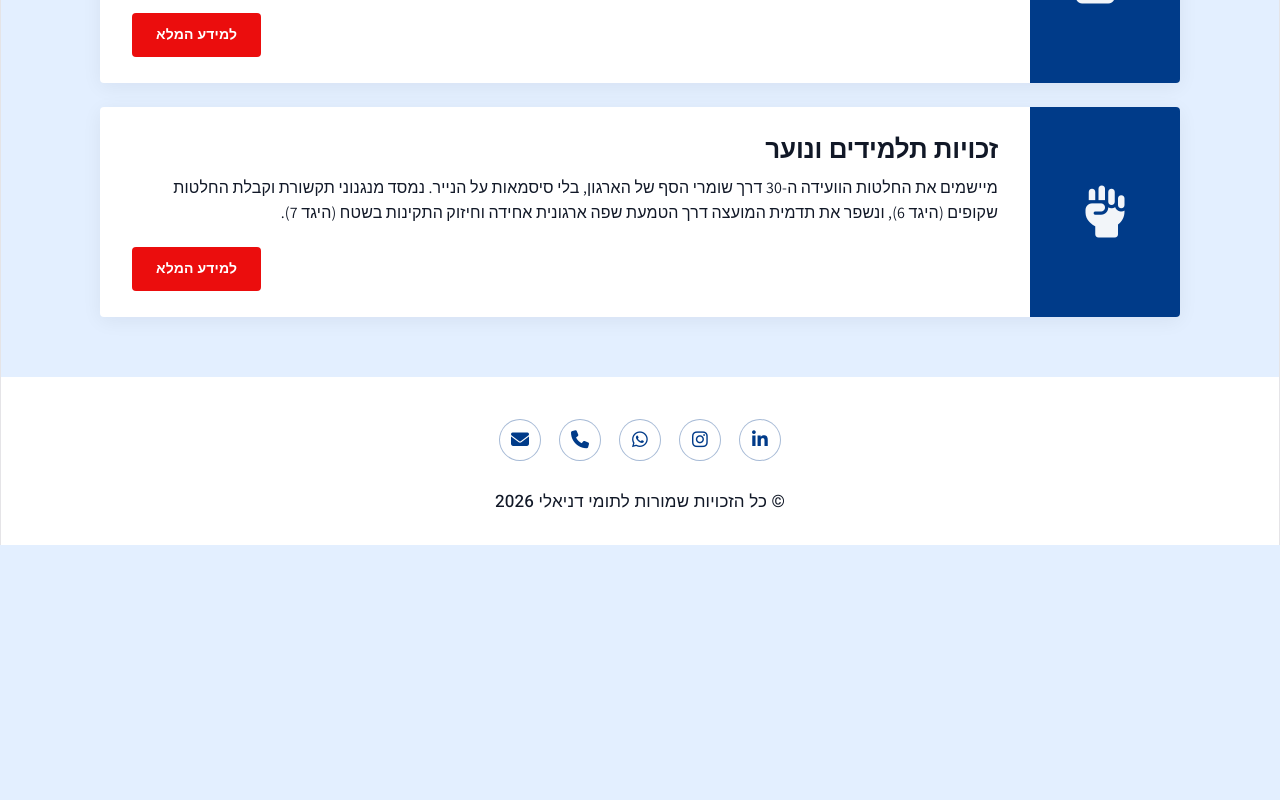
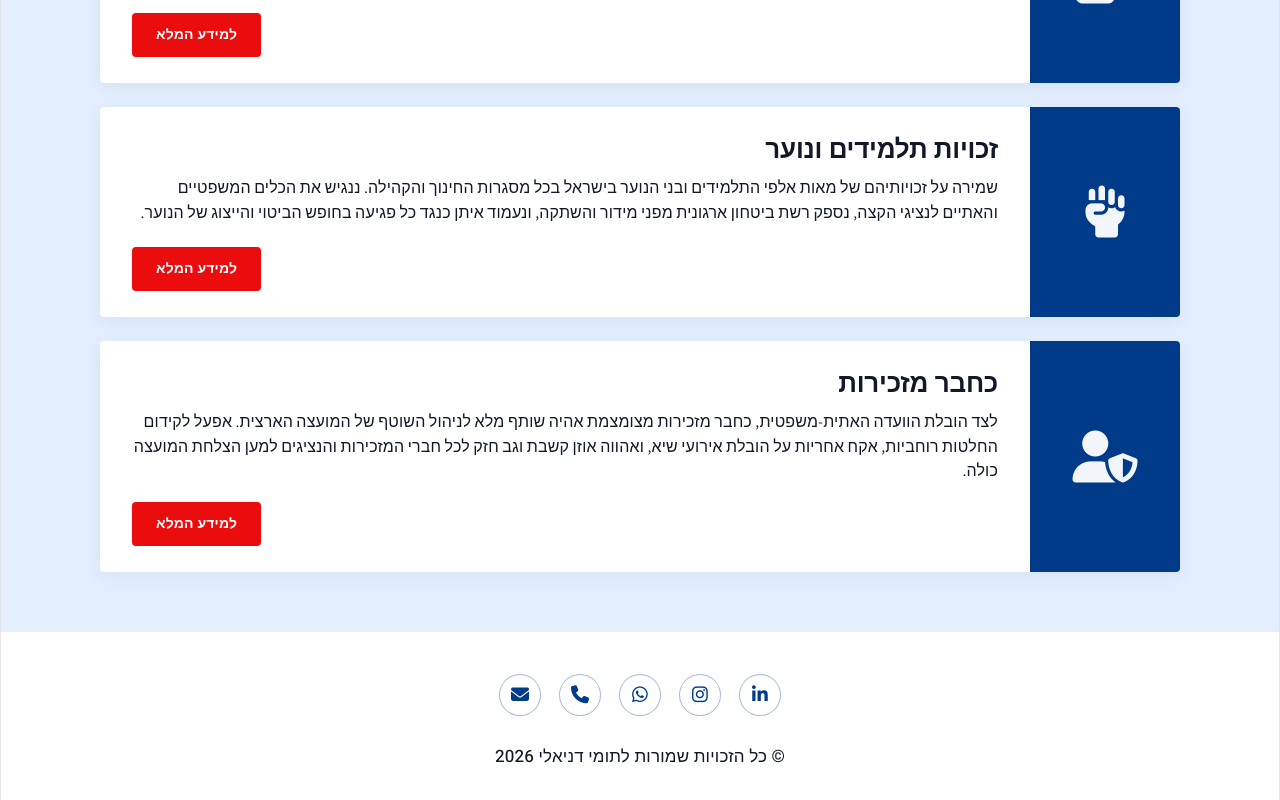
Before and after one commit to tfhsfg/tommy-danieli-website, a React (Vite) app: page /plans in a window 1280 px wide. Shown: the part 1946-2746 px from the top of the page. Before the commit the page ends 2491 px from the top, so only its background shows below. Built offline with nearby package versions, Linux system fonts and the light colour scheme.

Commit message:
עדכוני מלל וכפתורים

```diff
--- a/src/pages/Plans.jsx
+++ b/src/pages/Plans.jsx
@@ -52,8 +52,15 @@ const planItems = [
     id: 7,
     title: "זכויות תלמידים ונוער",
     icon: "fa-solid fa-hand-fist",
-    description: "מיישמים את החלטות הוועידה ה-30 דרך שומרי הסף של הארגון, בלי סיסמאות על הנייר. נמסד מנגנוני תקשורת וקבלת החלטות שקופים (היגד 6), ונשפר את תדמית המועצה דרך הטמעת שפה ארגונית אחידה וחיזוק התקינות בשטח (היגד 7).",
-    to: "/conference"
+    description: "שמירה על זכויותיהם של מאות אלפי התלמידים ובני הנוער בישראל בכל מסגרות החינוך והקהילה. ננגיש את הכלים המשפטיים והאתיים לנציגי הקצה, נספק רשת ביטחון ארגונית מפני מידור והשתקה, ונעמוד איתן כנגד כל פגיעה בחופש הביטוי והייצוג של הנוער.",
+    to: "/rights"
+  },
+  {
+    id: 8,
+    title: "כחבר מזכירות",
+    icon: "fa-solid fa-user-shield",
+    description: "לצד הובלת הוועדה האתית-משפטית, כחבר מזכירות מצומצמת אהיה שותף מלא לניהול השוטף של המועצה הארצית. אפעל לקידום החלטות רוחביות, אקח אחריות על הובלת אירועי שיא, ואהווה אוזן קשבת וגב חזק לכל חברי המזכירות והנציגים למען הצלחת המועצה כולה.",
+    to: "/partners" // מקשר לדף הוועדה/אודות, או נתיב אחר שתבחר בהמשך
   }
 ];
 
--- a/src/pages/Regulations.jsx
+++ b/src/pages/Regulations.jsx
@@ -60,8 +60,8 @@ export default function BylawsOpening() {
 
       {/* כפתור חזרה מהיר */}
       <div className="readMoreContainer">
-        <Link to="/" className="readMoreButton">
-          חזרה לעמוד הראשי
+        <Link to="/plans" className="readMoreButton">
+          לכל התוכניות
         </Link>
       </div>
     </div>
--- a/src/pages/Rights.jsx
+++ b/src/pages/Rights.jsx
@@ -56,7 +56,7 @@ export default function Rights() {
       {/* 3. כרטיסי המצב והאתגרים הנוכחיים */}
       <div id="challenges-section" className="eduSection rightsChallengesSection" style={{ paddingTop: "20px" }}>
         <h2 className="eduSectionTitle brand-blue">
-          השטח זועק לשינוי: האתגרים שעומדים בפנינו
+          האתגרים שעומדים בפנינו
         </h2>
         <p style={{ fontBottom: "40px" }}>
           במשך שנים הנוער סובל מחוסר אכיפה ומחוסר מודעות קריטי. הגיע הזמן לשים לזה סוף, לבנות מנגנוני הגנה חזקים ולייצר הרתעה אמיתית.
@@ -75,7 +75,7 @@ export default function Rights() {
 
       {/* 4. תוכנית העבודה והפתרונות */}
       <div className="eduSection rightsPlanSection">
-        <h2 className="eduSectionTitle brand-blue">תוכנית ההגנה: מה נשנה בקדנציה הקרובה?</h2>
+        <h2 className="eduSectionTitle brand-blue">מה ניצור בקדנציה הקרובה?</h2>
         <div className="rightsPlanGrid">
           {rightsSteps.map((step) => (
             <div className="rightsPlanCard" key={step.id}>
```
